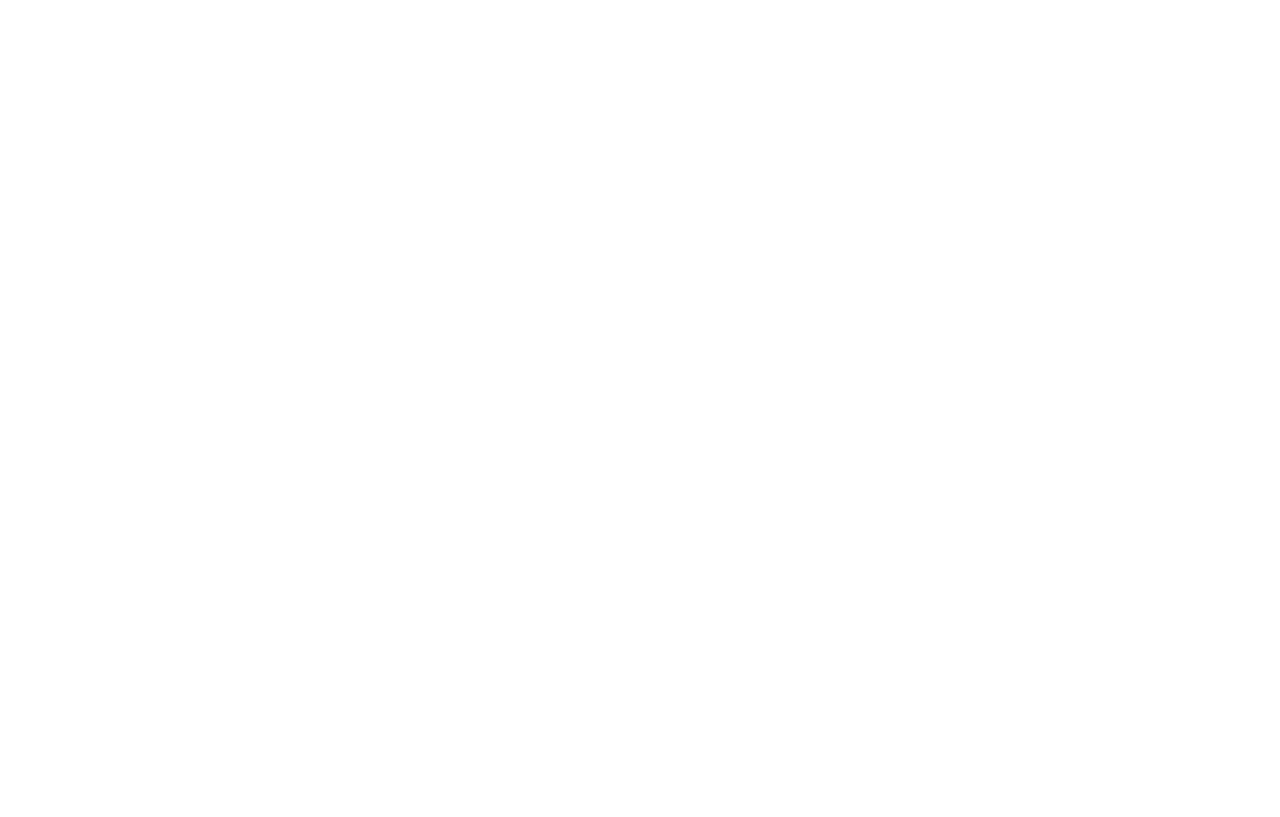
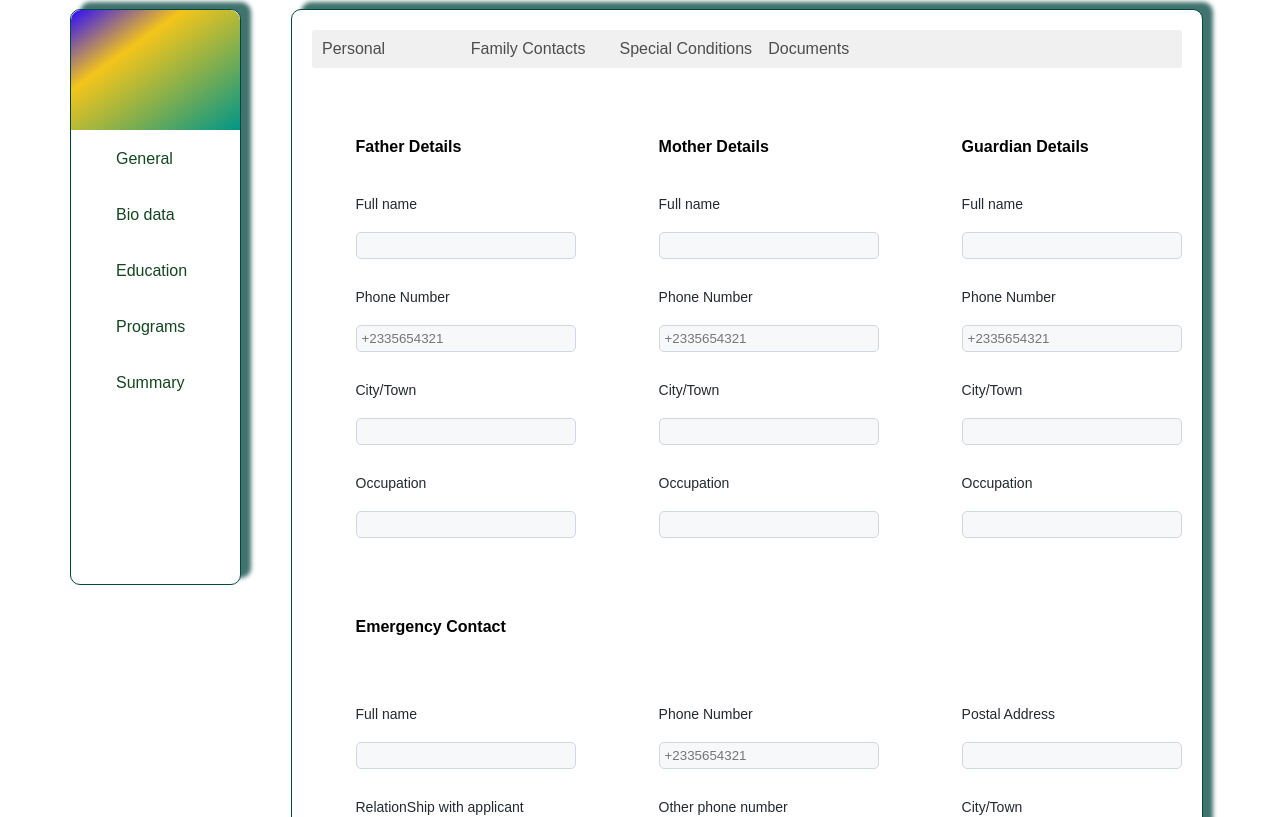
Before and after one commit to florence-manu/umat, a React (Create React App) app: page /student/bio-info/family-details in a window 1280 px wide. Before the commit this address had no page. Shown: the part 163-980 px from the top of the page. Before the commit the page ends 800 px from the top, so only its background shows below. Built offline with nearby package versions, Linux system fonts and the light colour scheme.

Commit message:
created the SpecialConditions component

```diff
--- a/src/components/buyPin/GhanaianStudent/payments/PaymentOptions.tsx
+++ b/src/components/buyPin/GhanaianStudent/payments/PaymentOptions.tsx
@@ -22,6 +22,7 @@
           value="credit-card"
           name="payment-option"
           onChange={handleOptionChange}
+          defaultChecked
         />
         <label htmlFor="credit" id="card">
           Credit card
--- a/src/components/inputFields/input.tsx
+++ b/src/components/inputFields/input.tsx
@@ -7,6 +7,7 @@
  background-color: #F6F8FA;
  border: 1px solid #D0D7DE;
  border-radius: 5px;
+margin-bottom: 10px;
 `
 
 export const Container = styled.div`
--- a/src/components/studentApplication/biodata/family/index.tsx
+++ b/src/components/studentApplication/biodata/family/index.tsx
@@ -1 +1,90 @@
 import React from "react";
+import styled from "styled-components";
+import { MapInputs } from "../../../../utils/functions/map";
+import { fieldset1} from "../../../../utils/strings/biodata/familyDetails";
+import { fieldset4} from "../../../../utils/strings/biodata/familyDetails";
+import { fieldset5} from "../../../../utils/strings/biodata/familyDetails";
+import { fieldset6} from "../../../../utils/strings/biodata/familyDetails";
+import { Buttons } from "../../navButtons";
+
+export const Container = styled.div`
+display: flex;
+flex-direction: column;
+gap: 70px;
+width: 100%;
+`
+
+export const Section = styled.div`
+display: flex;
+flex-direction: row;
+align-items: flex-start;
+width: 100%;
+justify-self: center;
+gap: 10%;
+padding-left: 5%;
+
+
+div{
+  display: flex;
+  flex-direction: column;
+  width: 100%;
+  gap: 20px;
+
+  span{
+    margin-bottom: 20px;
+  }
+}
+
+//  .birthInfo{
+//   padding-left: 5%;
+// }
+`
+
+export function FamilyDetails() {
+    const fatherDetails = {
+    content: fieldset1,
+    };
+    const Emergency1 = {
+    content: fieldset4,
+    };
+    const Emergency2 = {
+    content: fieldset5,
+    };
+    const Emergency3 = {
+    content: fieldset6,
+    };
+
+    return (
+      <Container>
+        <Section>
+          <div>
+            <span><b>Father Details</b></span>
+            <div>{MapInputs(fatherDetails)}</div>
+          </div>
+          <div>
+            <span><b>Mother Details</b></span>
+            <div>{MapInputs(fatherDetails)}</div>
+          </div>
+          <div>
+            <span><b>Guardian Details</b></span>
+            <div>{MapInputs(fatherDetails)}</div>
+          </div>
+        </Section>
+            <Section><span><b>Emergency Contact</b></span></Section>
+        <Section>
+          <div>
+             <div>{MapInputs(Emergency1)}</div>
+          </div>
+          <div>
+             <div>{MapInputs(Emergency2)}</div>
+          </div>
+          <div>
+             <div>{MapInputs(Emergency3)}</div>
+          </div>
+        </Section>
+          <div>
+            <Buttons />
+          </div>
+      </Container>
+    )
+}
--- /dev/null
+++ b/src/components/studentApplication/biodata/index.tsx
@@ -0,0 +1,49 @@
+import React from "react";
+import { Link } from "react-router-dom";
+import { Outlet , useLocation} from "react-router-dom";
+import styled from "styled-components";
+
+export const Container = styled.div`
+display: flex;
+flex-direction: column;
+gap: 70px;
+width: 100%;
+
+.wrapper{
+width: 100%;
+padding: 10px;
+border-radius: 3px;
+background-color: #F0F0F0;
+}
+`
+export const NavbarContainer = styled.nav`
+width: 70%;
+display: flex;
+flex-direction: row;
+justify-content: flex-start;
+a{
+    text-decoration: none;
+    color: #4D4D4D;
+}
+`
+export function Biodata() {
+    const location = useLocation();
+    return (
+        <Container>
+            <div className="wrapper">
+                <NavbarContainer>
+                    <Link
+                        to={"/student/bio-info/personal"}
+                    >
+                        Personal
+                    </Link>
+                <Link to={"/student/bio-info/family-details"}>Family Contacts</Link>
+                <Link to={""}>Special Conditions</Link>
+                <Link to={""}>Documents</Link>
+            </NavbarContainer>
+            </div>
+       <Outlet/>
+        </Container>
+    )
+
+}
--- a/src/components/studentApplication/instructions/index.tsx
+++ b/src/components/studentApplication/instructions/index.tsx
@@ -9,8 +9,11 @@
 align-items: space-between;
 justify-content: center;
 gap: 30px;
+width: 90%;
 
 div{
+width: 100%;
+
     p{
         color: #C8102E;
     }
@@ -26,6 +29,7 @@
 display: flex;
 flex-direction: column;
 gap: 25px;
+width: 100%;
 
 li{
    display: flex;
--- a/src/pages/student/index.tsx
+++ b/src/pages/student/index.tsx
@@ -75,8 +75,8 @@
           <Rainbow></Rainbow>
           <Navbar>
             <NavLinks to="/student/general-info">General</NavLinks>
-            <NavLinks to="/student/bio-info">Bio data</NavLinks>
-            <NavLinks to="/link3">Education</NavLinks>
+            <NavLinks to="">Bio data</NavLinks>
+            <NavLinks to="">Education</NavLinks>
             <NavLinks to="/link4">Programs</NavLinks>
             <NavLinks to="/link5">Summary</NavLinks>
           </Navbar>
--- a/src/router/Router.tsx
+++ b/src/router/Router.tsx
@@ -1,5 +1,5 @@
 import React from "react";
-import { BrowserRouter as Router, Route, Routes } from "react-router-dom";
+import { BrowserRouter as Router, Route, Routes, Navigate } from "react-router-dom";
 import { LandingPage } from "../pages/Landing";
 import { BuyPin } from "../components/buyPin";
 import { Login } from "../components/Login";
@@ -9,7 +9,10 @@
 import { Student } from "../pages/student";
 import { Instructions } from "../components/studentApplication/instructions";
 import { GeneralInfo } from "../components/studentApplication/generalInfo";
-import { Biodata } from "../components/studentApplication/biodata/personal";
+import { Biodata } from "../components/studentApplication/biodata";
+import { PersonalBio } from "../components/studentApplication/biodata/personal";
+import { FamilyDetails } from "../components/studentApplication/biodata/family";
+
 
 export function Routing() {
     return (
@@ -26,7 +29,11 @@
           <Route path="/student" element={<Student />} >
             <Route path="" element={<Instructions /> } />
             <Route path="general-info" element={<GeneralInfo />} />
-            <Route path="bio-info" element={<Biodata />} />
+            <Route path="bio-info" element={<Biodata />} >
+              <Route path="" element={<Navigate to={"personal"} /> } />
+              <Route path="personal" element={<PersonalBio /> } />
+              <Route path="family-details" element={<FamilyDetails /> } />
+            </Route>
             </Route>
         </Routes>
       </Router>
--- /dev/null
+++ b/src/utils/strings/biodata/familyDetails.tsx
@@ -0,0 +1,115 @@
+export const fieldset1=[
+    {
+        label: "Full name",
+        value: "",
+        placeholder: "",
+        inputType: "text",
+        fieldType: "input",
+        id: "01",
+        width: "100%",
+    },
+    {
+        label: "Phone Number",
+        value: "",
+        placeholder: "+2335654321",
+        inputType: "tel",
+        fieldType: "input",
+        id: "02",
+        width: "100%",
+    },
+          {
+        label: "City/Town",
+        value: "",
+        placeholder: "",
+        inputType: "text",
+        fieldType: "input",
+              id: "03",
+        width: "100%",
+    },
+                 {
+        label: "Occupation",
+        value: "",
+        placeholder: "",
+        inputType: "text",
+        fieldType: "input",
+              id: "03",
+        width: "100%",
+    },
+]
+
+export const fieldset4 =[
+    {
+        label: "Full name",
+        value: "",
+        placeholder: "",
+        inputType: "text",
+        fieldType: "input",
+        id: "01",
+        width: "100%",
+    },
+    {
+        label: "RelationShip with applicant",
+        value: "",
+        placeholder: "",
+        inputType: "text",
+        fieldType: "input",
+        id: "02",
+        width: "100%",
+    },{
+        label: "Residential address",
+        value: "",
+        placeholder: "",
+        inputType: "text",
+        fieldType: "input",
+        id: "03",
+        width: "100%",
+    },
+]
+
+export const fieldset5 = [
+    {
+        label: "Phone Number",
+        value: "",
+        placeholder: "+2335654321",
+        inputType: "tel",
+        fieldType: "input",
+        id: "01",
+        width: "100%",
+    }, {
+        label: "Other phone number",
+        value: "",
+        placeholder: "",
+        inputType: "text",
+        fieldType: "input",
+        id: "02",
+        width: "100%",
+    }, {
+        label: "Email",
+        value: "",
+        placeholder: "",
+        inputType: "text",
+        fieldType: "input",
+        id: "03",
+        width: "100%",
+    },
+]
+
+export const fieldset6 = [
+  {
+        label: "Postal Address",
+        value: "",
+        placeholder: "",
+        inputType: "text",
+        fieldType: "input",
+        id: "01",
+        width: "100%",
+    }, {
+        label: "City/Town",
+        value: "",
+        placeholder: "",
+        inputType: "text",
+        fieldType: "input",
+        id: "02",
+        width: "100%",
+    },
+]
```
Also changed, not shown: src/components/studentApplication/biodata/personal/index.tsx (+6 -6 lines), src/components/studentApplication/biodata/specialConditions/index.tsx (added, +10 -0 lines), src/utils/strings/biodata/personal.tsx (renamed from src/utils/strings/biodata/index.tsx).
